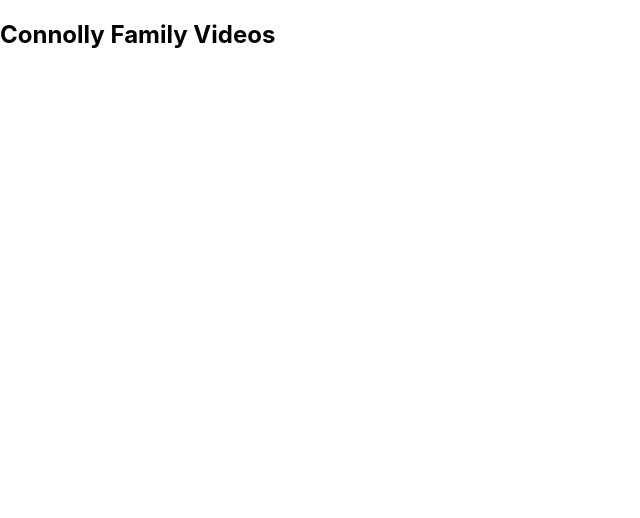
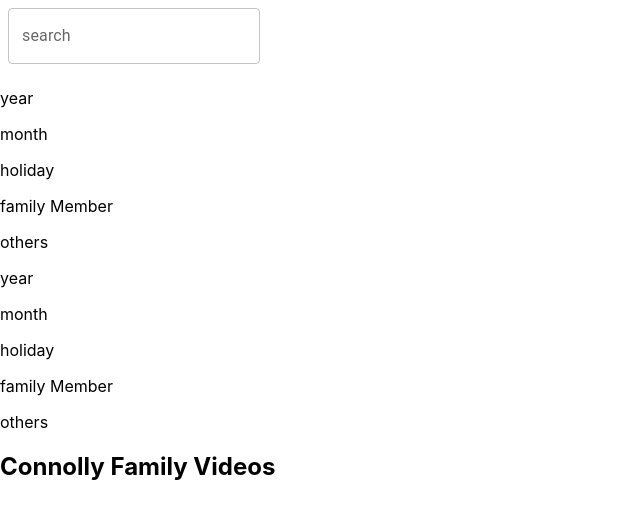
Before and after one commit to connkat/home-videos, a React (Create React App) app in the folder client/: page / in a window 1280 px wide. Shown: the top 518 px of the page, without its empty margins (0-640 px from the left). Built offline with nearby package versions, Linux system fonts and the light colour scheme; no server answers; the HTML template or start-up script is replaced by a standard one.

Commit message:
added video card

```diff
--- a/client/src/App.js
+++ b/client/src/App.js
@@ -1,6 +1,7 @@
 import { Fragment } from "react";
 import ListVideos from "./components/ListVideos";
 import FilterBar from "./components/FilterBar/FilterBar";
+import VideoCard from "./components/VideoCard";
 
 import "./App.css";
 
@@ -8,7 +9,8 @@ function App() {
   return (
     <Fragment>
       <div className="import-videos">
-        {/* <FilterBar /> */}
+        <FilterBar />
+        <VideoCard />
         <ListVideos />
       </div>
     </Fragment>
--- /dev/null
+++ b/client/src/components/VideoCard.jsx
@@ -0,0 +1,14 @@
+
+function VideoCard() {
+  return (
+    <div className="video-card">
+        <p>year</p>
+        <p>month</p>
+        <p>holiday</p>
+        <p>family Member</p>
+        <p>others</p>
+    </div>
+  );
+}
+
+export default VideoCard;
```
